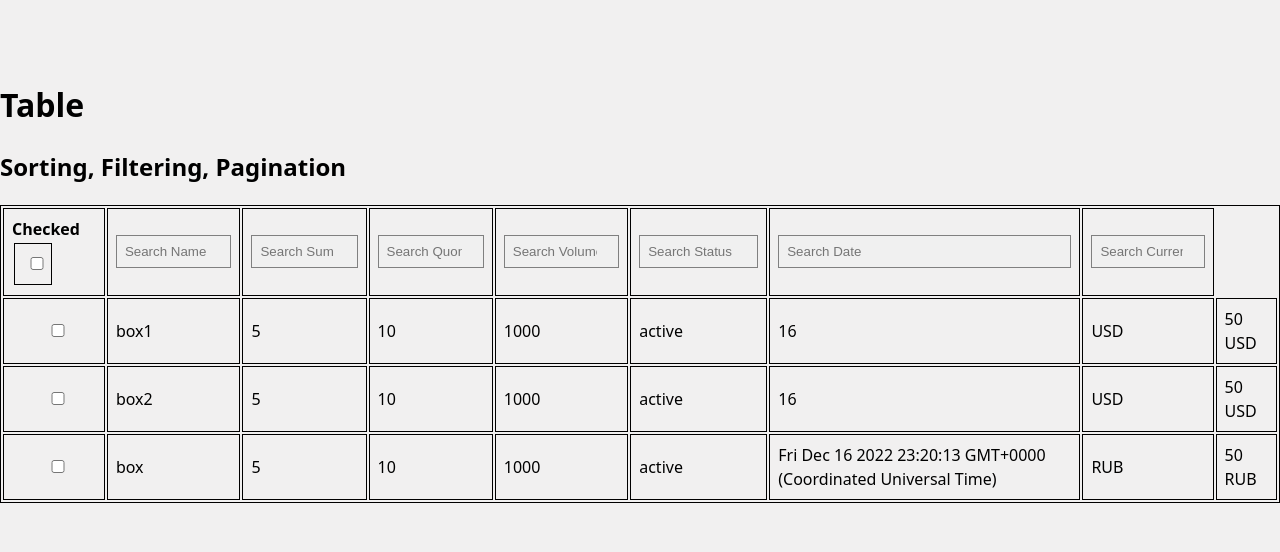
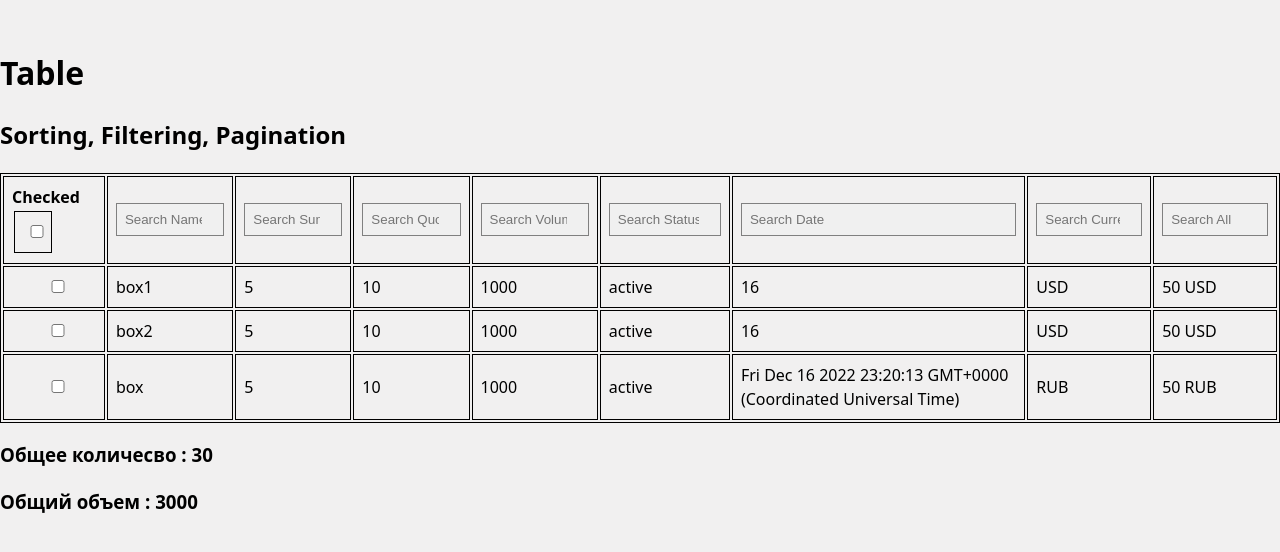
Before and after one commit to lismgmk/custom-table, a React app: page / in a window 1280 px wide. Shown: the part 108-660 px from the top of the page. Built offline with nearby package versions, Linux system fonts and the light colour scheme.

Commit message:
add emount helper

```diff
--- a/src/components/AppPage.tsx
+++ b/src/components/AppPage.tsx
@@ -1,8 +1,11 @@
-import React, { useEffect } from 'react';
+import React, { useEffect, useState } from 'react';
+import { useSelector } from 'react-redux';
 import { useAppDispatch } from '../redux/hooks/reduxHooks';
 import { currentBodyRowsSlice } from '../redux/slices/currentBodyRows';
+import { RootState } from '../redux/store';
 import './Application.scss';
 import { IColumn, IData, IResponse } from './dto/data.interface';
+import { countEmont } from './helpers/countAmount';
 import Table from './Table';
 
 // const data: IData[] = [
@@ -39,6 +42,10 @@ import Table from './Table';
 // ];
 
 const AppPage: React.FC = () => {
+  const [resultValues, setResultValues] = useState<{
+    sumVolume: number;
+    sumQnt: number;
+  }>({ sumVolume: 0, sumQnt: 0 });
   // const columns: IColumn[] = [
   //   { accessor: 'name', label: 'Name' },
   //   { accessor: 'status', label: 'Status' },
@@ -87,15 +94,28 @@ const AppPage: React.FC = () => {
     },
   ];
   const dispatch = useAppDispatch();
+  const redux = useSelector((state: RootState) => state.currentBodyRows);
   useEffect(() => {
     dispatch(currentBodyRowsSlice.actions.setInitialRows(rows));
   }, []);
+
+  useEffect(() => {
+    const sumVolume = countEmont(redux.allRows, 'volume');
+    const sumQnt = countEmont(redux.allRows, 'qty');
+    setResultValues(() => ({
+      sumVolume,
+      sumQnt,
+    }));
+  }, [redux.allRows]);
+
   return (
     <div className='App'>
       <h1>Table</h1>
       <h2>Sorting, Filtering, Pagination</h2>
 
       <Table />
+      <h3>Общее количесво : {resultValues.sumQnt}</h3>
+      <h3>Общий объем : {resultValues.sumVolume}</h3>
     </div>
   );
 };
--- a/src/components/Table.tsx
+++ b/src/components/Table.tsx
@@ -14,6 +14,7 @@ const columns = [
   { rowName: 'status', label: 'Status' },
   { rowName: 'delivery_date', label: 'Date' },
   { rowName: 'currency', label: 'Currency' },
+  { rowName: 'all', label: 'All' },
 ];
 
 const Table = () => {
@@ -27,8 +28,6 @@ const Table = () => {
   }>({});
   const [mainCheck, setMainCheck] = useState<boolean>(false);
   useEffect(() => {
-    console.log(filters, 'enter');
-
     dispatch(currentBodyRowsSlice.actions.filterRows(filters));
   }, [filters]);
 
--- /dev/null
+++ b/src/components/helpers/countAmount.ts
@@ -0,0 +1,13 @@
+import { IData, IRows } from '../dto/data.interface';
+
+export const countEmont = (
+  //   key: Pick<typeof EnNameColumns, 'volume' | 'qty'>,
+  // key: Record<string, any>,
+  allRows: IData,
+  key: string,
+) => {
+  return Object.values(allRows).reduce(
+    (acc, current) => acc + Number(current[key as keyof IRows]),
+    0,
+  );
+};
```
